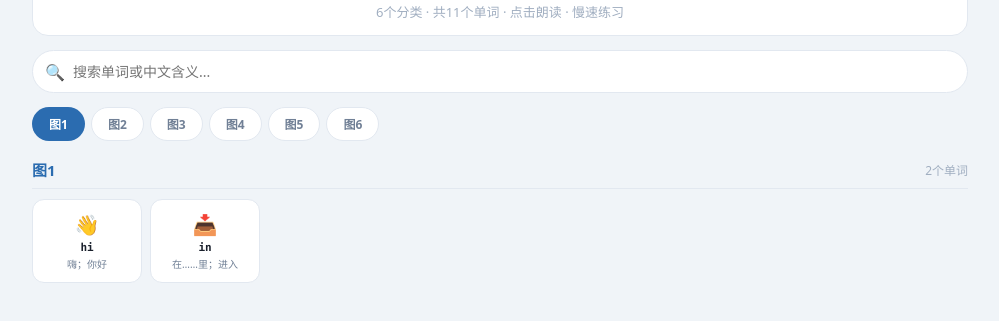
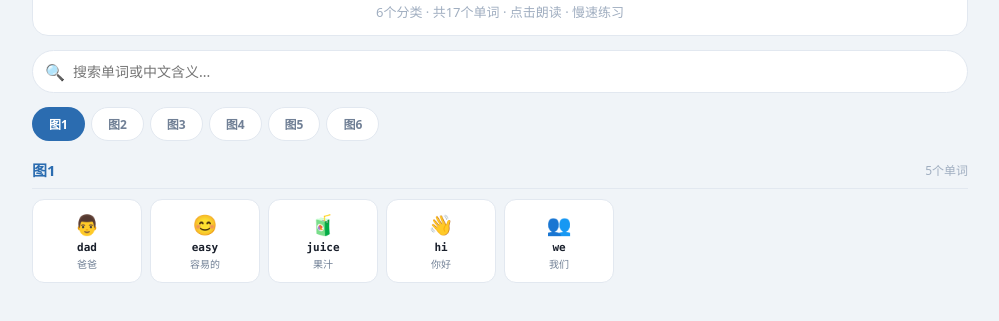
Before and after one commit to yuwaidemao/jingjing, a plain HTML site: page index.html in a window 1280 px wide. Shown: the part 89-410 px from the top of the page, without its empty margins (140-1139 px from the left). Drawn offline with Linux system fonts and the light colour scheme.

Commit message:
更新单词网页

```diff
--- a/index.html
+++ b/index.html
@@ -61,7 +61,7 @@ body{font-family:'Microsoft YaHei','PingFang SC',system-ui,sans-serif;background
 <div class="page-header">
   <div class="label">📖 点击单词即可朗读</div>
   <h1>婧婧 单词朗读</h1>
-  <div class="sub">6个分类 · 共11个单词 · 点击朗读 · 慢速练习</div>
+  <div class="sub">6个分类 · 共17个单词 · 点击朗读 · 慢速练习</div>
 </div>
 <div class="search-wrap">
   <span class="search-icon">🔍</span>
@@ -90,7 +90,7 @@ body{font-family:'Microsoft YaHei','PingFang SC',system-ui,sans-serif;background
 </div>
 <script>
 const catMeta={"c0": {"label": "图1", "color": "#2B6CB0", "bg": "#ebf4ff"}, "c1": {"label": "图2", "color": "#6B46C1", "bg": "#f0ebfa"}, "c2": {"label": "图3", "color": "#276749", "bg": "#e6f4ed"}, "c3": {"label": "图4", "color": "#C05621", "bg": "#fdf0e6"}, "c4": {"label": "图5", "color": "#97266D", "bg": "#fce4f0"}, "c5": {"label": "图6", "color": "#B7791F", "bg": "#fef8e6"}};
-const words={"c0": [{"word": "hi", "ph": "/haɪ/", "mn": "嗨；你好", "ic": "👋", "full": ""}, {"word": "in", "ph": "/ɪn/", "mn": "在……里；进入", "ic": "📥", "full": ""}], "c1": [{"word": "jan", "ph": "/dʒæn/", "mn": "一月（January的缩写）", "ic": "📅", "full": "January"}, {"word": "au", "ph": "/ˌeɪ ˈjuː/", "mn": "天文单位（astronomical unit的缩写）", "ic": "🔭", "full": "astronomical unit"}], "c2": [{"word": "liics", "ph": "", "mn": "", "ic": "📖", "full": ""}, {"word": "hhuk", "ph": "", "mn": "", "ic": "📖", "full": ""}, {"word": "ii", "ph": "", "mn": "", "ic": "📖", "full": ""}, {"word": "lai", "ph": "", "mn": "", "ic": "📖", "full": ""}], "c3": [{"word": "tnubatlil", "ph": "", "mn": "", "ic": "📖", "full": ""}], "c4": [{"word": "wcrchlandcxpretelont", "ph": "", "mn": "", "ic": "📖", "full": ""}], "c5": [{"word": "hue", "ph": "/hjuː/", "mn": "颜色；色调", "ic": "🎨", "full": ""}]};
+const words={"c0": [{"word": "dad", "ph": "/dæd/", "mn": "爸爸", "ic": "👨", "full": ""}, {"word": "easy", "ph": "/ˈiː.zi/", "mn": "容易的", "ic": "😊", "full": ""}, {"word": "juice", "ph": "/dʒuːs/", "mn": "果汁", "ic": "🧃", "full": ""}, {"word": "hi", "ph": "/haɪ/", "mn": "你好", "ic": "👋", "full": ""}, {"word": "we", "ph": "/wiː/", "mn": "我们", "ic": "👥", "full": ""}], "c1": [{"word": "hi", "ph": "/haɪ/", "mn": "你好", "ic": "👋", "full": ""}, {"word": "au", "ph": "/ˌeɪ ˈjuː/", "mn": "天文单位", "ic": "🔭", "full": "astronomical unit"}, {"word": "jam", "ph": "/dʒæm/", "mn": "果酱", "ic": "🍓", "full": ""}, {"word": "Jan", "ph": "/dʒæn/", "mn": "一月", "ic": "📅", "full": "January"}, {"word": "kk", "ph": "/ˌkeɪ ˈkeɪ/", "mn": "好的；行", "ic": "👌", "full": "okay"}], "c2": [{"word": "lilies", "ph": "/ˈlɪl.iz/", "mn": "百合花", "ic": "🌸", "full": ""}, {"word": "look", "ph": "/lʊk/", "mn": "看", "ic": "👀", "full": ""}, {"word": "hi", "ph": "/haɪ/", "mn": "你好", "ic": "👋", "full": ""}, {"word": "lie", "ph": "/laɪ/", "mn": "躺；平躺", "ic": "🛌", "full": ""}], "c3": [{"word": "tnubatlil", "ph": "", "mn": "", "ic": "📖", "full": ""}], "c4": [{"word": "wcrchlandcxpretelont", "ph": "", "mn": "", "ic": "📖", "full": ""}], "c5": [{"word": "hue", "ph": "/hjuː/", "mn": "色调；色彩", "ic": "🎨", "full": ""}]};
 const anims=['animation:bounce 0.8s infinite','animation:spin 1s linear infinite','animation:pulse 0.7s infinite','animation:float 1.2s infinite','animation:shake 0.5s infinite','animation:wave 0.8s infinite','animation:swing 1s infinite'];
 let currentCat=Object.keys(catMeta)[0],currentWord=null,animTimer=null;
 function playWord(rate){if(!currentWord)return;const speakText=currentWord.full||currentWord.word;const au=new Audio('https://dict.youdao.com/dictvoice?audio='+encodeURIComponent(speakText)+'&type=1');au.playbackRate=rate;au.play().catch(()=>{if('speechSynthesis' in window){const u=new SpeechSynthesisUtterance(speakText);u.lang='en-US';u.rate=rate;speechSynthesis.speak(u);}});}
```
